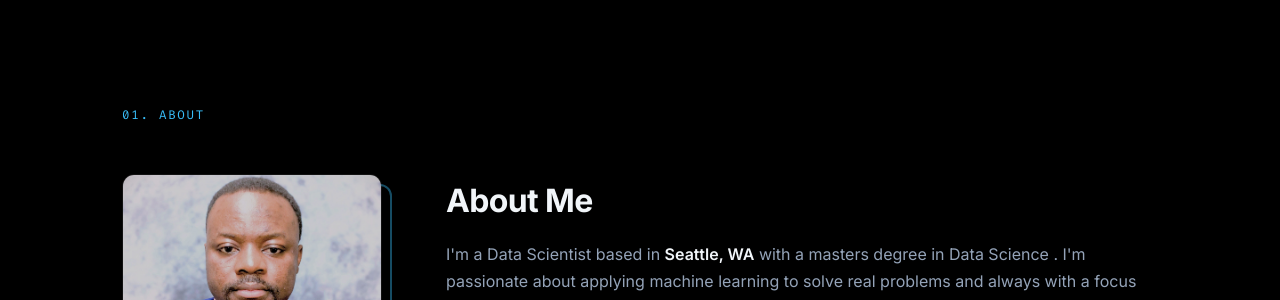
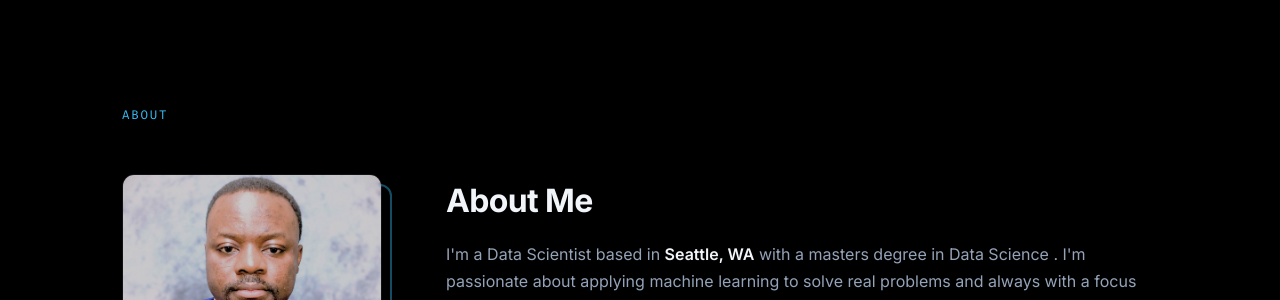
Before and after one commit to asahad/personal-portfolio-website, a Jekyll site: the page built from index.html, in a window 1280 px wide and 900 px high, scrolled down 738 px. Shown: the part 153-453 px from the top of the window. Built offline with Jekyll 4.4.1, drawn with Linux system fonts in a browser that asks for light colours; the list of posts is cut into pages by our own code; some of the changed text lies outside the part shown.

Commit message:
Remove numbering

```diff
--- a/index.html
+++ b/index.html
@@ -31,7 +31,7 @@
 <section id="about" class="section">
   <div class="container">
 
-    <p class="section-label fade-in">01. About</p>
+    <p class="section-label fade-in">About</p>
 
     <div class="about-grid">
 
@@ -76,7 +76,7 @@
 <section id="projects" class="section section-alt">
   <div class="container">
 
-    <p class="section-label fade-in">02. Projects</p>
+    <p class="section-label fade-in">Projects</p>
     <h2 class="section-title fade-in">Featured Work</h2>
     <p class="section-sub fade-in">
       End-to-end data science projects, each with a full technical write-up and
@@ -130,7 +130,7 @@
 <section id="blog" class="section">
   <div class="container">
 
-    <p class="section-label fade-in">03. Blog</p>
+    <p class="section-label fade-in">Blog</p>
     <h2 class="section-title fade-in">Latest Writing</h2>
     <p class="section-sub fade-in">
       In-depth articles on machine learning concepts, data science workflows,
@@ -180,7 +180,7 @@
   <div class="container">
 
     <div class="contact-box">
-      <p class="section-label fade-in">04. Contact</p>
+      <p class="section-label fade-in">Contact</p>
       <h2 class="section-title fade-in">Let's Work Together</h2>
       <p class="contact-desc fade-in">
         I'm actively looking for <strong>Data Scientist</strong> and
```
